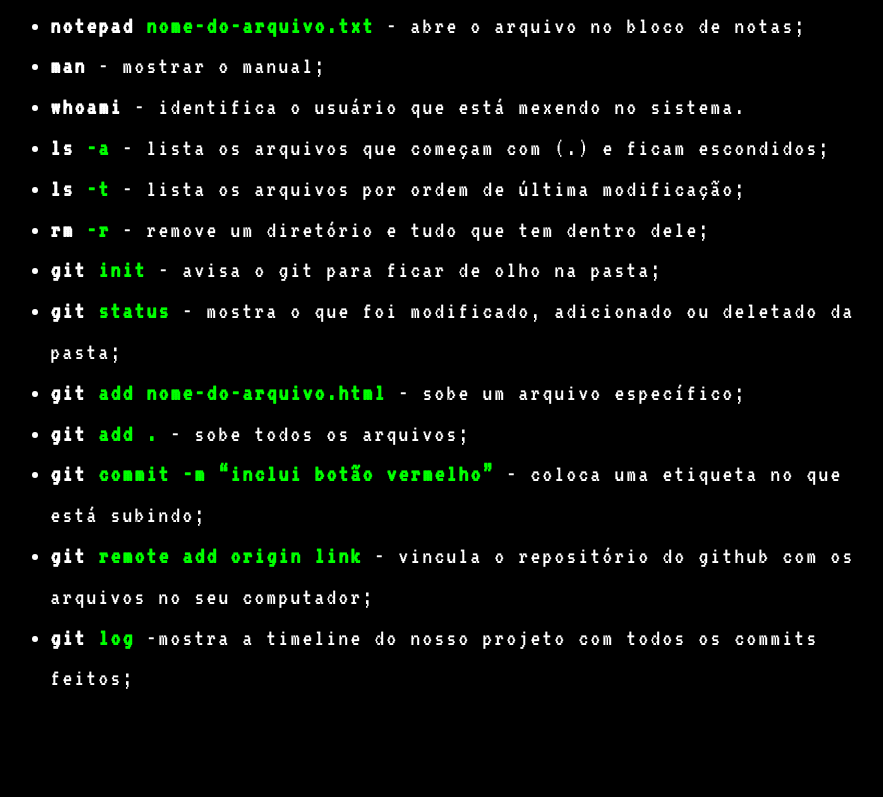
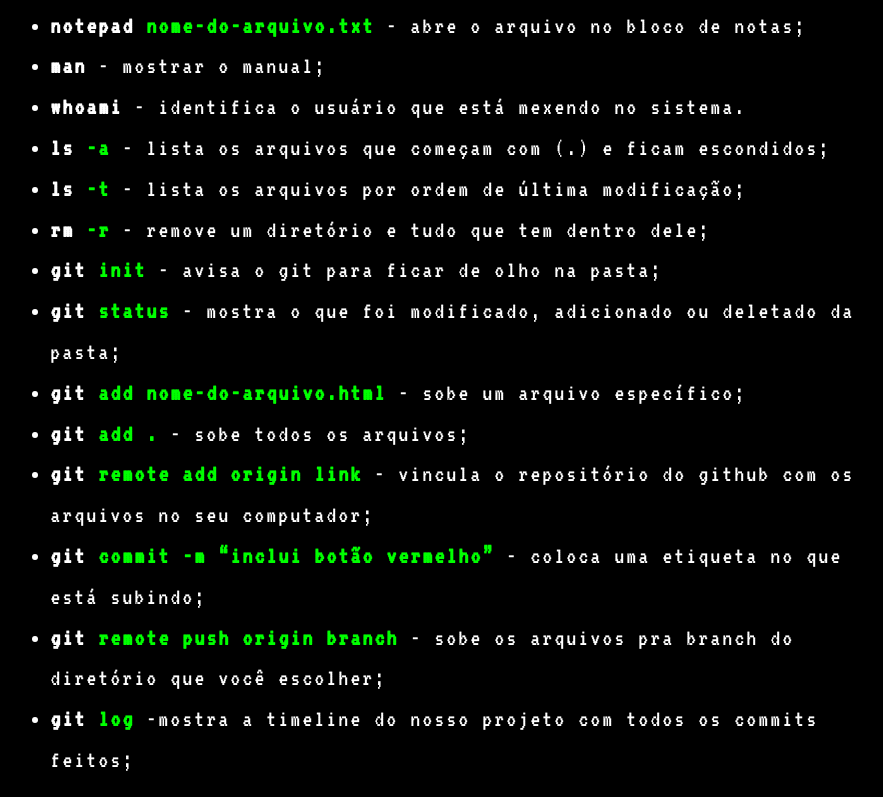
Before and after one commit to tuannyruiz/tuannyruiz.github.io, a plain HTML site: page git-tutorial-master/index.html in a window 1280 px wide. Shown: the part 586-1383 px from the top of the page, without its empty margins (187-1070 px from the left). Before the commit the page ends 1301 px from the top, so only its background shows below. Drawn offline with Linux system fonts and the light colour scheme.

Commit message:
Update index.html

```diff
--- a/git-tutorial-master/index.html
+++ b/git-tutorial-master/index.html
@@ -36,8 +36,9 @@
 			<li><strong>git <span class="secondary-color">status</span></strong> - mostra o que foi modificado, adicionado ou deletado da pasta;</li>
 			<li><strong>git <span class="secondary-color">add nome-do-arquivo.html</span></strong> - sobe um arquivo específico;</li>
 			<li><strong>git <span class="secondary-color">add .</span></strong> - sobe todos os arquivos;</li>
+			<li><strong>git <span class="secondary-color">remote add origin link</span></strong> - vincula o repositório do github com os arquivos no seu computador;</li>
 			<li><strong>git <span class="secondary-color">commit -m “inclui botão vermelho”</span></strong> - coloca uma etiqueta no que está subindo;</li>
-			<li><strong>git <span class="secondary-color">remote add origin link</span></strong> - vincula o repositório do github com os arquivos no seu computador;</li>
+			<li><strong>git <span class="secondary-color">remote push origin branch</span></strong> - sobe os arquivos pra branch do diretório que você escolher;</li>
 			<li><strong>git <span class="secondary-color">log</span></strong> -mostra a timeline do nosso projeto com todos os commits feitos;</li>
 		</ul>
 	</section>
```
